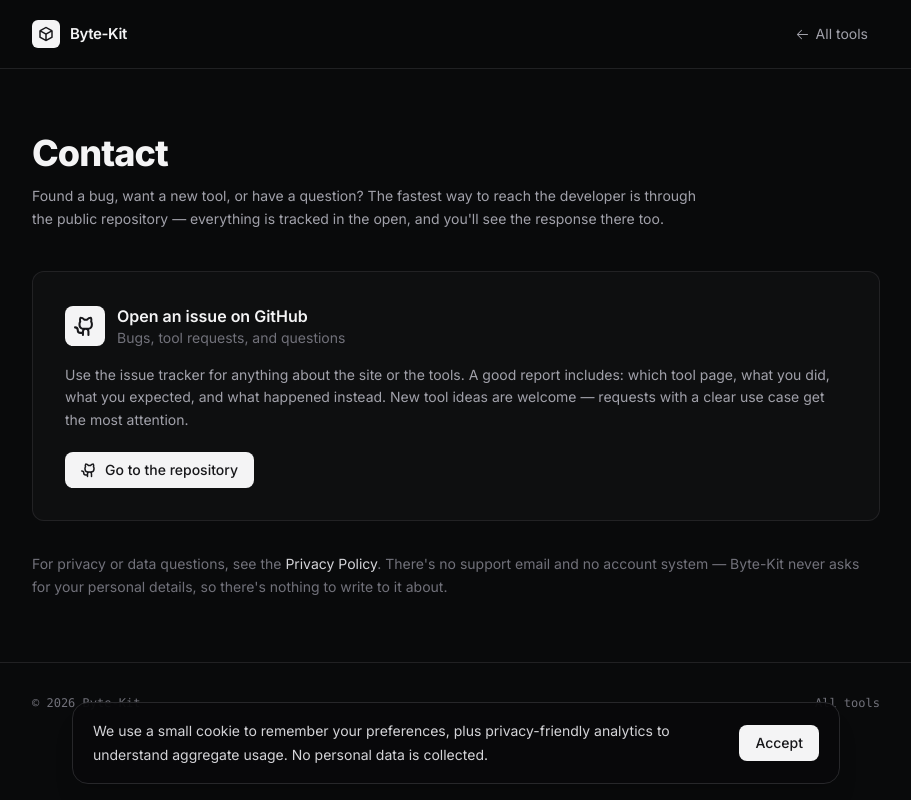
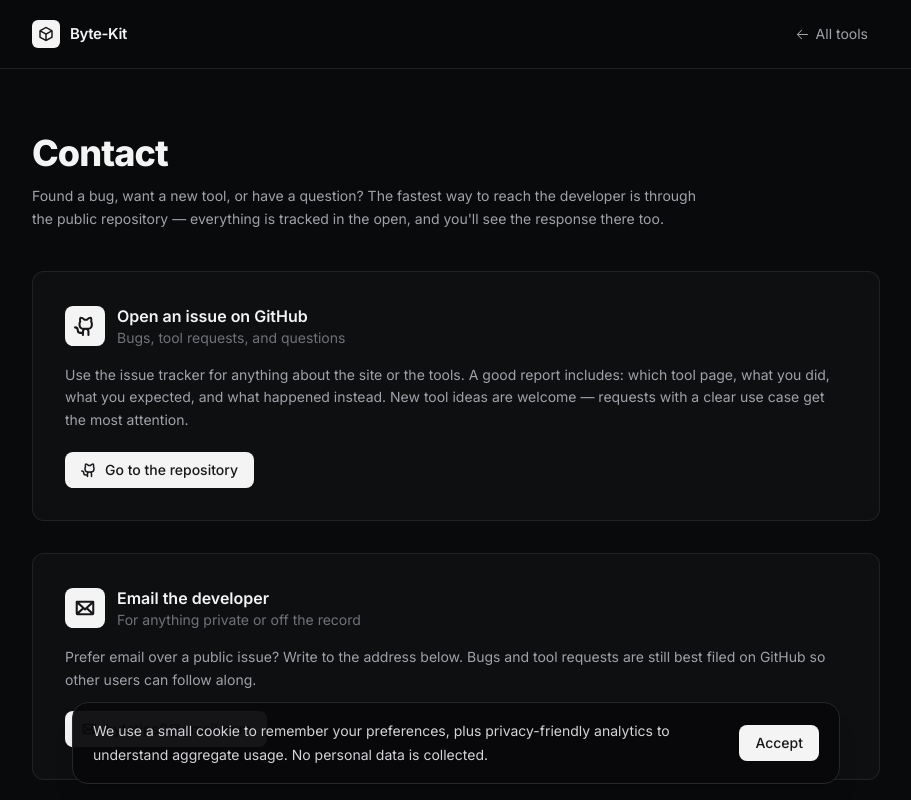
Before and after one commit to Shayan34789/byte-kit, a Next.js app: page /contact in a window 1280 px wide. Shown: the top 800 px of the page, without its empty margins (184-1095 px from the left). Built offline with nearby package versions, Linux system fonts and the light colour scheme; no server answers.

Commit message:
Contact page: add email contact (bytetips0@gmail.com)

```diff
--- a/app/contact/page.tsx
+++ b/app/contact/page.tsx
@@ -1,6 +1,6 @@
 import type { Metadata } from "next";
 import Link from "next/link";
-import { ArrowLeft, Cube, GithubLogo } from "@phosphor-icons/react/dist/ssr";
+import { ArrowLeft, Cube, Envelope, GithubLogo } from "@phosphor-icons/react/dist/ssr";
 import { siteUrl, StructuredData } from "@/lib/structured-data";
 
 const repoUrl = "https://github.com/Shayan34789/byte-kit";
@@ -104,6 +104,34 @@ export default function ContactPage() {
             </a>
           </div>
 
+          <div className="mt-8 rounded-xl border border-zinc-800/80 bg-zinc-900/40 p-6 sm:p-8">
+            <div className="flex items-center gap-3">
+              <span className="flex h-10 w-10 items-center justify-center rounded-lg bg-zinc-100 text-zinc-900">
+                <Envelope size={22} weight="bold" />
+              </span>
+              <div>
+                <h2 className="text-base font-semibold text-zinc-100">
+                  Email the developer
+                </h2>
+                <p className="text-sm text-zinc-500">
+                  For anything private or off the record
+                </p>
+              </div>
+            </div>
+            <p className="mt-4 text-sm leading-relaxed text-zinc-400">
+              Prefer email over a public issue? Write to the address below.
+              Bugs and tool requests are still best filed on GitHub so other
+              users can follow along.
+            </p>
+            <a
+              href="mailto:bytetips0@gmail.com"
+              className="mt-5 inline-flex items-center gap-2 rounded-lg bg-zinc-100 px-4 py-2 text-sm font-medium text-zinc-900 transition-colors hover:bg-white"
+            >
+              <Envelope size={16} weight="bold" />
+              <span>bytetips0@gmail.com</span>
+            </a>
+          </div>
+
           <div className="mt-8 text-sm leading-relaxed text-zinc-500">
             <p>
               For privacy or data questions, see the{" "}
@@ -113,9 +141,8 @@ export default function ContactPage() {
               >
                 Privacy Policy
               </Link>
-              . There&apos;s no support email and no account system — Byte-Kit
-              never asks for your personal details, so there&apos;s nothing to
-              write to it about.
+              . There&apos;s no account system — Byte-Kit never asks for your
+              personal details.
             </p>
           </div>
         </div>
```
